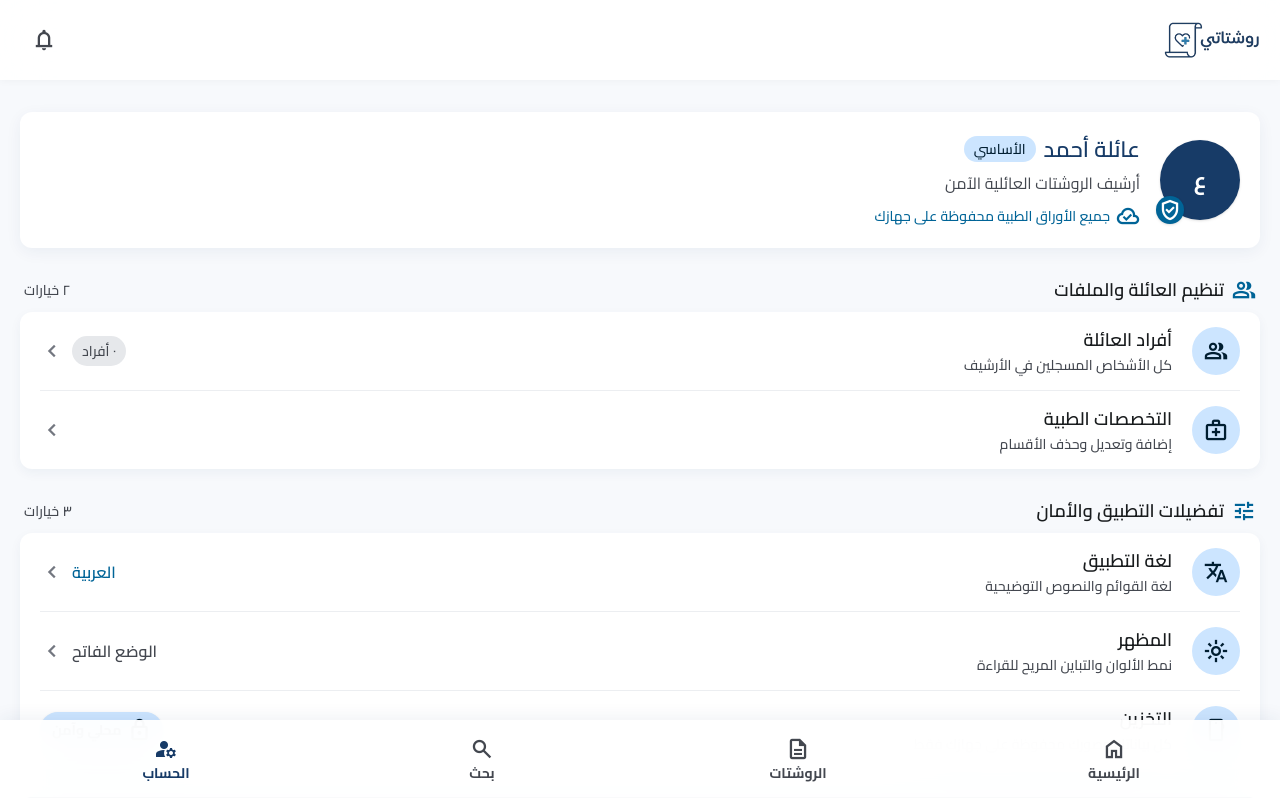
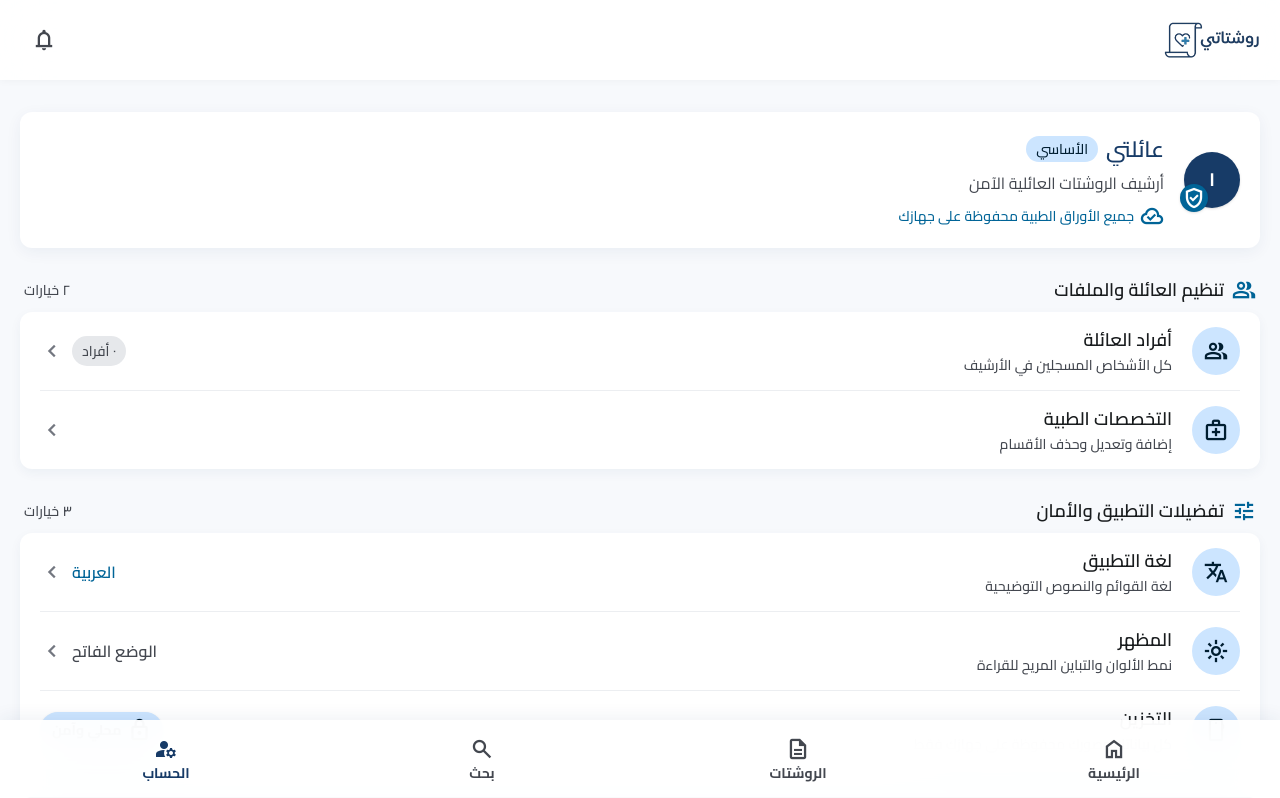
Before and after one commit to Mahmoudfattah/roshetaty, a Next.js app: page /account in a window 1280 px wide. Shown: the top 798 px of the page. Built offline with nearby package versions, Linux system fonts and the light colour scheme.

Commit message:
update name family too in account page

```diff
--- a/app/(main)/account/page.tsx
+++ b/app/(main)/account/page.tsx
@@ -3,16 +3,20 @@
 import { useEffect, useState } from "react";
 import Link from "next/link";
 import { TopAppBar } from "@/components/ui/TopAppBar";
-import Icon  from "@/components/ui/Icon";
+import Icon from "@/components/ui/Icon";
+import { PersonAvatar } from "@/components/ui/ListRow";
+import { useImageUrl } from "@/lib/hooks/useImageUrl";
 import { toArabicDigits } from "@/lib/utils";
 import { getPeople } from "@/lib/repository";
+import type { Person } from "@/lib/types";
 
 export default function AccountPage() {
-  const [peopleCount, setPeopleCount] = useState<number | null>(null);
+  const [people, setPeople] = useState<Person[] | null>(null);
   const [toast, setToast] = useState<string | null>(null);
+  const avatarUrl = useImageUrl(people?.[0]?.avatarBlobId);
 
   useEffect(() => {
-    getPeople().then((people) => setPeopleCount(people.length));
+    getPeople().then(setPeople);
   }, []);
 
   function showToast(message: string) {
@@ -28,16 +32,20 @@ export default function AccountPage() {
         {/* بطاقة العائلة */}
         <section className="bg-surface-container-lowest rounded-xl p-card-pad shadow-[0_4px_16px_rgba(23,59,103,0.06)] flex items-center gap-card-pad">
           <div className="relative shrink-0">
-            <div className="w-20 h-20 rounded-full bg-primary-container text-on-primary flex items-center justify-center shadow-sm text-section-title font-bold">
-              ع
-            </div>
+            <PersonAvatar
+              src={avatarUrl}
+              alt={people?.[0]?.name ?? "العيلة"}
+              size="md"
+            />
             <div className="absolute -bottom-1 -left-1 bg-secondary text-on-secondary rounded-full w-7 h-7 flex items-center justify-center shadow-sm">
               <Icon name="verified_user" className="text-[18px]" />
             </div>
           </div>
           <div className="flex flex-col min-w-0 flex-1">
             <div className="flex items-center gap-2">
-              <h2 className="text-section-title text-primary-container truncate">عائلة أحمد</h2>
+              <h2 className="text-section-title text-primary-container truncate">
+                {getFamilyName(people ?? [])}
+              </h2>
               <span className="bg-secondary-fixed text-on-secondary-fixed text-label-caption px-2.5 py-0.5 rounded-full shrink-0">
                 الأساسي
               </span>
@@ -65,7 +73,9 @@ export default function AccountPage() {
             />
             <div className="flex items-center gap-2 shrink-0">
               <span className="bg-surface-container-high text-on-surface-variant text-label-caption px-2.5 py-1 rounded-full">
-                {peopleCount === null ? "..." : `${toArabicDigits(peopleCount)} أفراد`}
+                {people === null
+                  ? "..."
+                  : `${toArabicDigits(people.length)} أفراد`}
               </span>
               <Icon name="chevron_left" className="text-outline text-[24px]" />
             </div>
@@ -80,7 +90,10 @@ export default function AccountPage() {
               title="التخصصات الطبية"
               subtitle="إضافة وتعديل وحذف الأقسام"
             />
-            <Icon name="chevron_left" className="text-outline text-[24px] shrink-0" />
+            <Icon
+              name="chevron_left"
+              className="text-outline text-[24px] shrink-0"
+            />
           </Link>
         </MenuSection>
 
@@ -91,21 +104,35 @@ export default function AccountPage() {
             onClick={() => showToast("اللغة الحالية هي العربية")}
             className="w-full min-h-[64px] px-card-pad py-3.5 flex items-center justify-between hover:bg-surface-container-low transition-colors text-right active:bg-surface-container"
           >
-            <MenuItemContent icon="translate" title="لغة التطبيق" subtitle="لغة القوائم والنصوص التوضيحية" />
+            <MenuItemContent
+              icon="translate"
+              title="لغة التطبيق"
+              subtitle="لغة القوائم والنصوص التوضيحية"
+            />
             <div className="flex items-center gap-2 shrink-0">
-              <span className="text-label-prominent text-secondary">العربية</span>
+              <span className="text-label-prominent text-secondary">
+                العربية
+              </span>
               <Icon name="chevron_left" className="text-outline text-[24px]" />
             </div>
           </button>
           <Divider />
           <button
             type="button"
-            onClick={() => showToast("الوضع المعتمد حاليًا هو الفاتح والمريح للعين")}
+            onClick={() =>
+              showToast("الوضع المعتمد حاليًا هو الفاتح والمريح للعين")
+            }
             className="w-full min-h-[64px] px-card-pad py-3.5 flex items-center justify-between hover:bg-surface-container-low transition-colors text-right active:bg-surface-container"
           >
-            <MenuItemContent icon="light_mode" title="المظهر" subtitle="نمط الألوان والتباين المريح للقراءة" />
+            <MenuItemContent
+              icon="light_mode"
+              title="المظهر"
+              subtitle="نمط الألوان والتباين المريح للقراءة"
+            />
             <div className="flex items-center gap-2 shrink-0">
-              <span className="text-label-prominent text-on-surface-variant">الوضع الفاتح</span>
+              <span className="text-label-prominent text-on-surface-variant">
+                الوضع الفاتح
+              </span>
               <Icon name="chevron_left" className="text-outline text-[24px]" />
             </div>
           </button>
@@ -130,14 +157,19 @@ export default function AccountPage() {
               <Icon name="health_and_safety" className="text-[26px]" />
             </div>
             <div className="flex flex-col min-w-0">
-              <h4 className="text-card-title text-on-primary">رعايتكم أولويتنا</h4>
+              <h4 className="text-card-title text-on-primary">
+                رعايتكم أولويتنا
+              </h4>
               <p className="text-body-default text-surface-container-high mt-1.5 leading-relaxed">
-                روشتاتي يساعدك على حفظ وتوثيق التاريخ الصحي لعائلتك للرجوع إليه عند الحاجة، بعيدًا عن ضياع الأوراق وتلفها مع الوقت.
+                روشتاتي يساعدك على حفظ وتوثيق التاريخ الصحي لعائلتك للرجوع إليه
+                عند الحاجة، بعيدًا عن ضياع الأوراق وتلفها مع الوقت.
               </p>
               <div className="flex items-center gap-3 mt-4">
                 <button
                   type="button"
-                  onClick={() => showToast("نسخة التطبيق: الإصدار ٠٫١ (تجريبي)")}
+                  onClick={() =>
+                    showToast("نسخة التطبيق: الإصدار ٠٫١ (تجريبي)")
+                  }
                   className="min-h-[48px] px-4 rounded-lg bg-surface-container-lowest text-primary-container text-label-prominent hover:bg-surface-container transition-colors flex items-center gap-1.5 shadow-sm active:scale-95"
                 >
                   <Icon name="info" className="text-[20px]" />
@@ -145,7 +177,11 @@ export default function AccountPage() {
                 </button>
                 <button
                   type="button"
-                  onClick={() => showToast("بياناتك محفوظة محليًا على جهازك فقط ولا تُشارك مع أي طرف")}
+                  onClick={() =>
+                    showToast(
+                      "بياناتك محفوظة محليًا على جهازك فقط ولا تُشارك مع أي طرف",
+                    )
+                  }
                   className="min-h-[48px] px-4 rounded-lg bg-surface-container-lowest/20 text-on-primary text-label-prominent hover:bg-surface-container-lowest/30 transition-colors flex items-center gap-1.5 active:scale-95"
                 >
                   <Icon name="shield" className="text-[20px]" />
@@ -167,6 +203,15 @@ export default function AccountPage() {
       )}
     </>
   );
+}
+
+function getFamilyName(people: Person[]): string {
+  if (people.length === 0) return "عائلتي";
+  const names = people
+    .slice(0, 2)
+    .map((person) => person.name)
+    .join(" و ");
+  return `عائلة ${names}${people.length > 2 ? " والعيلة" : ""}`;
 }
 
 function MenuSection({
@@ -214,7 +259,9 @@ function MenuItemContent({
       </div>
       <div className="flex flex-col min-w-0 text-right">
         <span className="text-card-title text-on-surface">{title}</span>
-        <span className="text-label-caption text-on-surface-variant">{subtitle}</span>
+        <span className="text-label-caption text-on-surface-variant">
+          {subtitle}
+        </span>
       </div>
     </div>
   );
```
